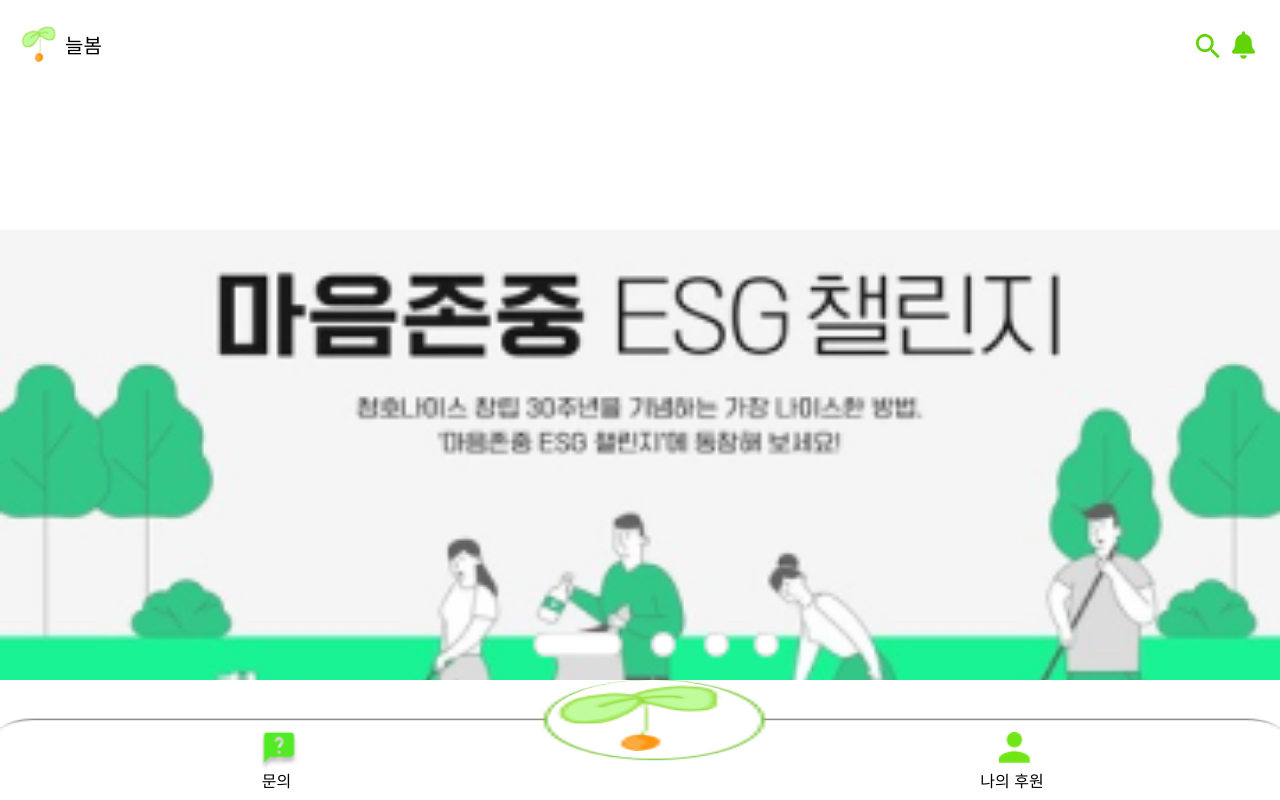
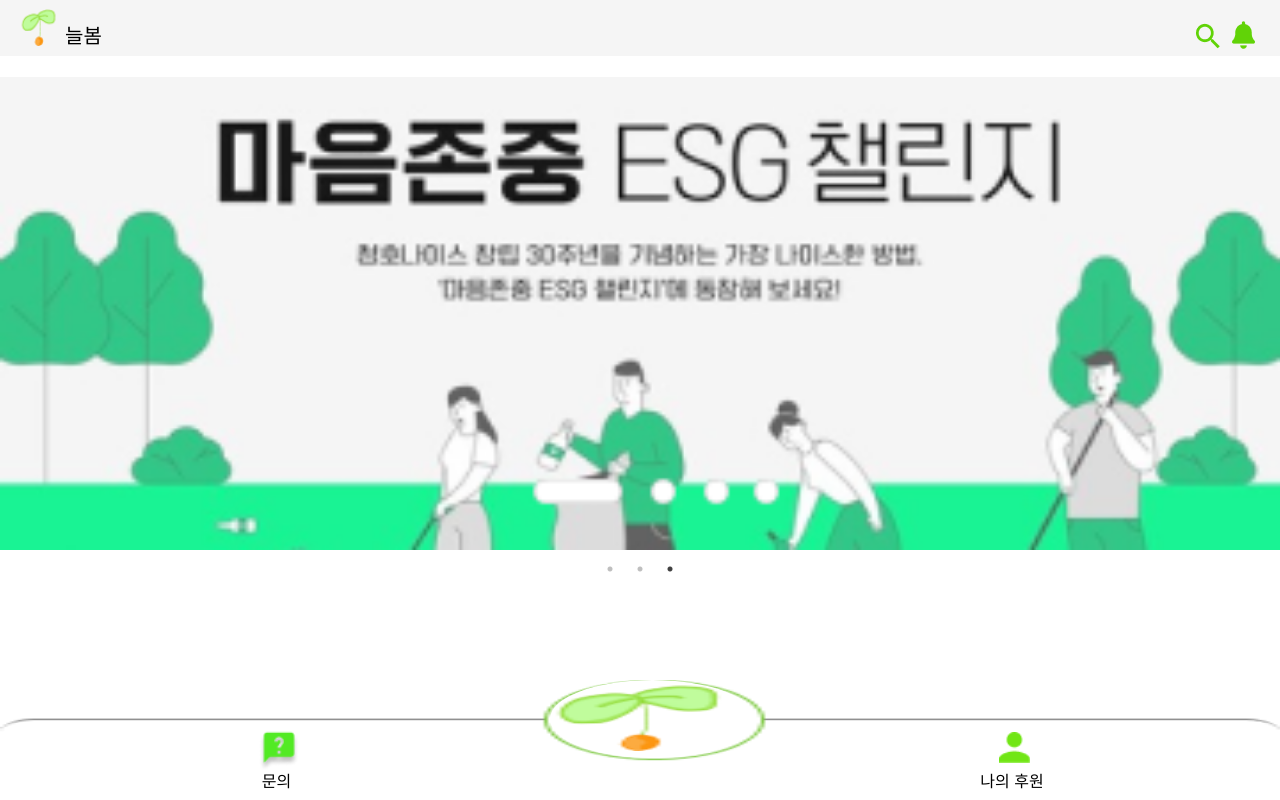
Before and after one commit to LeeTaek2T/hackerton, a React (Create React App) app: page / in a window 1280 px wide. Shown: the top 800 px of the page. Built offline with nearby package versions, Linux system fonts and the light colour scheme.

Commit message:
헤더 푸터 상하단 고정 및 크기 조정

```diff
--- a/src/component/ImageSlider/imageSlider.module.css
+++ b/src/component/ImageSlider/imageSlider.module.css
@@ -1,10 +1,11 @@
 .slider {
   top: 50%;
-    margin-top: 18%;
+  margin-top: 7vh;
   margin-bottom: 10%;
 }
 
-.imgDiv {}
+.imgDiv {
+}
 
 .ceterImg {
   display: flex;
@@ -16,5 +17,4 @@
   width: 100%;
   margin: auto;
   height: 100%;
-
 }
--- a/src/component/header/header.module.css
+++ b/src/component/header/header.module.css
@@ -1,12 +1,12 @@
 .header {
   position: absolute;
-    top: 10px;
   display: flex;
   align-items: top;
   justify-content: space-between;
   width: 100%;
   padding: 0px;
-    background-color: white;
+  background-color: whitesmoke;
+  height: 7vh;
 }
 
 .leftLogo {
@@ -15,8 +15,8 @@
 }
 
 .homeBtn {
-    border: 4px solid white;
-    background-color: white;
+  border: 4px solid whitesmoke;
+  background-color: whitesmoke;
 }
 
 .homeBtn:hover {
@@ -38,16 +38,16 @@
   margin-top: 20px;
   width: 90px;
   display: inline-block;
-    background-color: white;
+  background-color: whitesmoke;
   align-content: space-between;
 }
 
 .magnifier {
-    background-color: white;
+  background-color: whitesmoke;
   border: none;
 }
 
 .notificationLogo {
-    background-color: white;
+  background-color: whitesmoke;
   border: none;
 }
--- a/src/component/main/main.module.css
+++ b/src/component/main/main.module.css
@@ -1,5 +1,12 @@
 body {
   overflow-x: hidden;
+}
+
+.headerDiv {
+  position: fixed;
+  top: 0;
+  width: 100%;
+  z-index: 999;
 }
 
 .main {
@@ -59,7 +66,6 @@
   margin: 0px;
 }
 
-
 .chName {
   margin-left: 6%;
   margin-top: 0%;
@@ -67,7 +73,7 @@
 }
 
 .reportDiv {
-  background-color: #CCFFD1;
+  background-color: #ccffd1;
 }
 
 .reportTitle {
@@ -86,3 +92,11 @@
   position: absolute;
   display: flex;
 }
+
+.footerDiV {
+  position: fixed;
+  bottom: 0;
+  height: 100vh;
+  width: 100%;
+  z-index: 1000;
+}
```
Also changed, not shown: src/component/main/main.jsx (+21 -11 lines), src/component/footer/footer.module.css (line endings or trailing spaces), 1 other file (tests, documents, lock files or other folders). Lines whose indentation alone changed are shown as unchanged.
